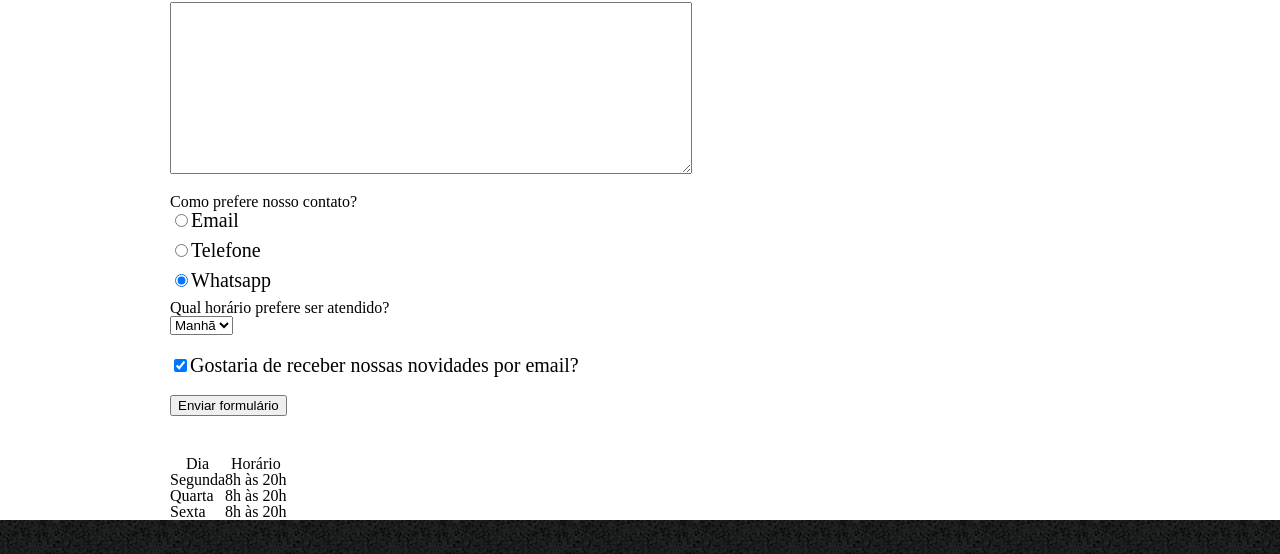
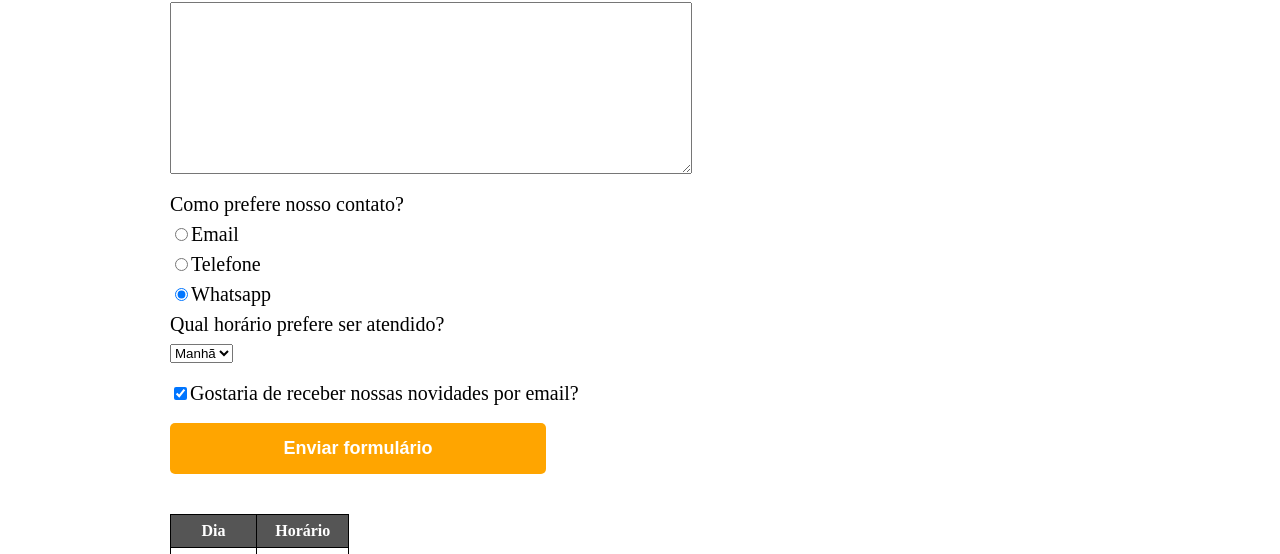
Before and after one commit to amandaconstante/Exercitando-HTML-CSS, a plain HTML site: page contato.html in a window 1280 px wide. Shown: the part 628-1182 px from the top of the page. Drawn offline with Linux system fonts and the light colour scheme.

Commit message:
estilizando tabela de horários

```diff
--- a/style.css
+++ b/style.css
@@ -100,7 +100,7 @@ form{
   margin: 40px 0;
 }
 
-form label, form p{
+form label, form legend{
   display: block;
   font-size: 20px;
   margin: 0 0 10px;
@@ -116,3 +116,34 @@ form label, form p{
 .checkbox{
   margin: 20px 0;
 }
+
+.enviar{
+  width: 40%;
+  padding: 15px 0;
+  background: orange;
+  color: white;
+  font-weight: bold;
+  font-size: 18px;
+  border: none;
+  border-radius: 5px;
+  transition: 1s all;
+  cursor: pointer;
+}
+
+.enviar:hover{
+  background: darkorange;
+  transform: scale(1.2);
+}
+
+table{
+  margin: 20px 0 40px;
+}
+thead{
+  background: #555555;
+  color: white;
+  font-weight: bold;
+}
+td, th{
+  border: 1px solid #000000;
+  padding: 8px 15px;
+}
```
